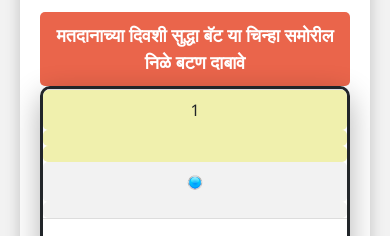
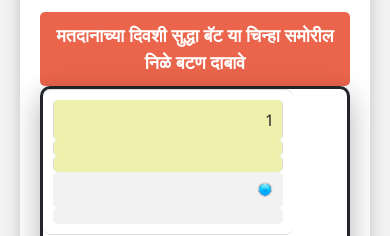
Before and after one commit to sunainagothwal/EVM-machine, a plain HTML site: page index.html in a window 390 px wide. Shown: the part 584-820 px from the top of the page. Drawn offline with nearby package versions, Linux system fonts and the light colour scheme.

Commit message:
Adding responsive commit

```diff
--- a/css/style.css
+++ b/css/style.css
@@ -372,42 +372,7 @@ th.side-col:nth-child(5) {
         font-size: 13px;
     }
 }
-@media screen and (max-width: 600px) {
 
-    table-container,
-    table,
-    thead,
-    tbody,
-    th,
-    td,
-    tr {
-        display: block;
-    }
-
-    thead tr {
-        position: absolute;
-        top: -9999px;
-        left: -9999px;
-    }
-
-    tr {
-        margin-bottom: 20px;
-        border: 1px solid #ddd;
-    }
-
-    td {
-        border: none;
-        position: relative;
-        padding-left: 50%;
-    }
-
-    td:before {
-        position: absolute;
-        left: 6px;
-        content: attr(data-label);
-        font-weight: bold;
-    }
-}
 @media (max-width: 576px) {
     .voting_btn {
         padding: 2px 25px;
@@ -415,3 +380,34 @@ th.side-col:nth-child(5) {
         min-width: 100px;
     }
 }
+@media(max-width: 576px) {
+    table {
+        display: block;
+        width: 100%;
+        overflow-x: auto;
+    }
+
+    thead {
+        display: none;
+        /* hide headers if you want a simplified view */
+    }
+
+    tbody tr {
+        display: block;
+        margin-bottom: 15px;
+        border: 1px solid #ddd;
+        padding: 10px;
+        border-radius: 8px;
+    }
+
+    tbody td {
+        display: flex;
+        justify-content: space-between;
+        padding: 8px 0;
+    }
+
+    tbody td::before {
+        content: attr(data-label);
+        font-weight: bold;
+        flex-basis: 50%;
+    } }
```
